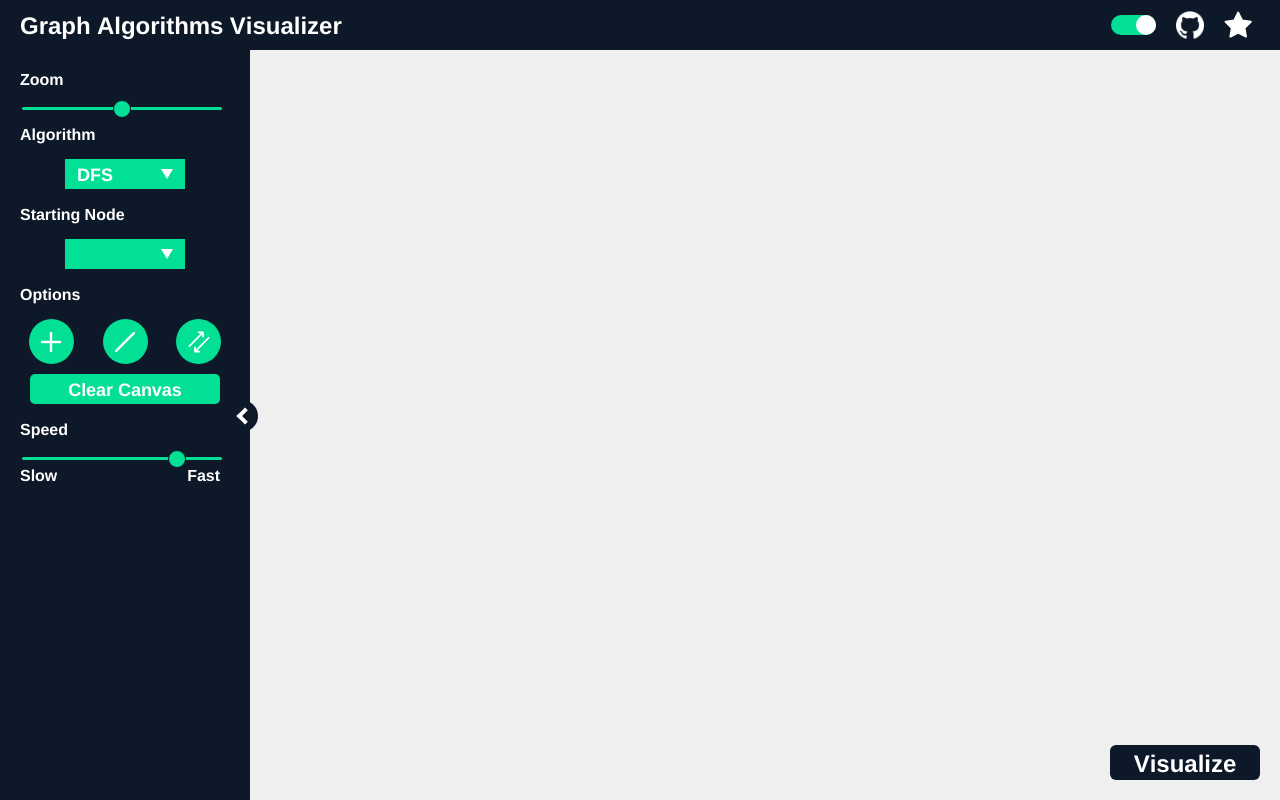
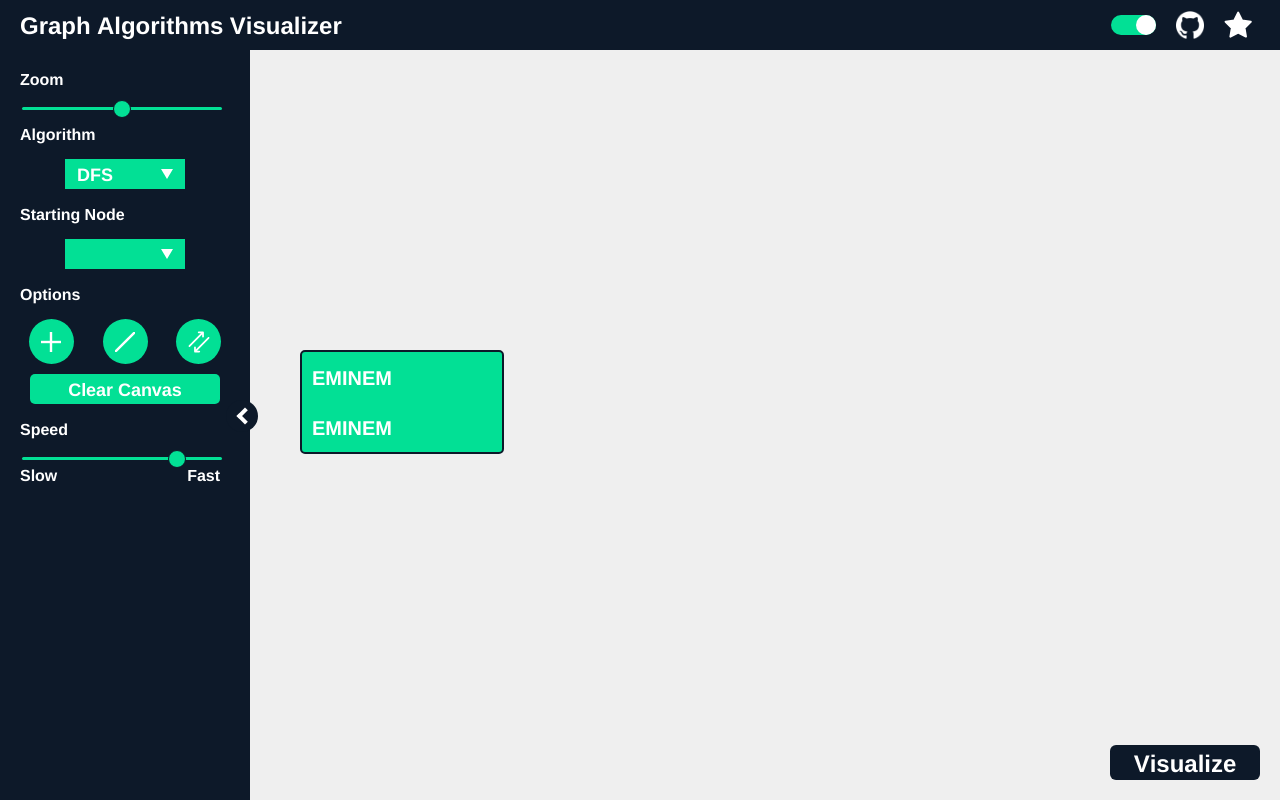
Before and after one commit to KarimElghamry/GraphAV, a React (Create React App) app: page / in a window 1280 px wide. Built offline with nearby package versions, Linux system fonts and the light colour scheme.

Commit message:
add: contextMenu to graph canvas

```diff
--- a/src/components/GraphCanvas/GraphCanvas.tsx
+++ b/src/components/GraphCanvas/GraphCanvas.tsx
@@ -3,6 +3,8 @@ import Container from './Container';
 import GraphNode from '../GraphNode/GraphNode';
 import Edge from '../Edge/Edge';
 import NodeInfo from '../../models/NodeInfo';
+import ContextMenu from '../common/ContextMenu/ContextMenu';
+import ContextTile from '../common/ContextMenu/ContextTile';
 
 interface Props {
   adjacencyList: Array<Array<number>>;
@@ -89,6 +91,16 @@ const GraphCanvas: React.FC<Props> = (props: Props): ReactElement => {
           />
         );
       })}
+
+      <ContextMenu
+        isVisible={true}
+        position={{top: 300, left: 300}}
+        setIsVisible={() => {}}
+        canvasRef={canvasRef}
+      >
+        <ContextTile>EMINEM</ContextTile>
+        <ContextTile>EMINEM</ContextTile>
+      </ContextMenu>
     </Container>
   );
 };
```
